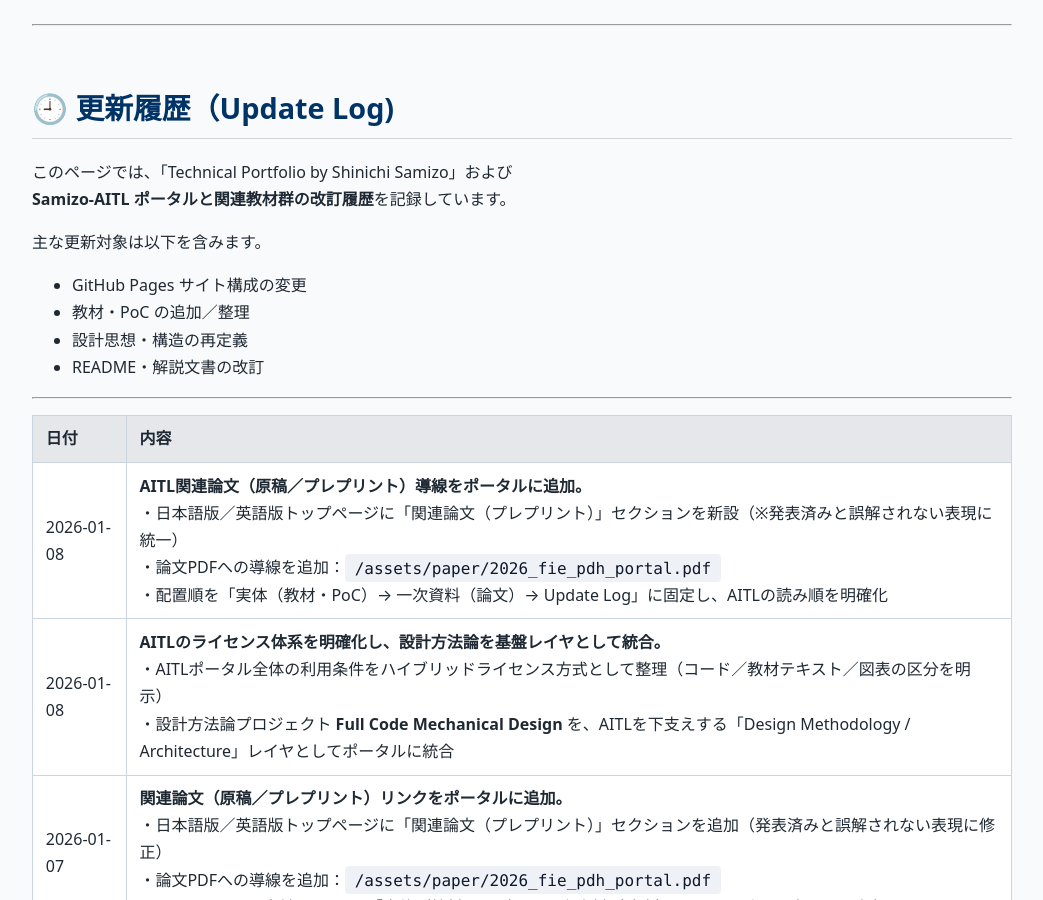
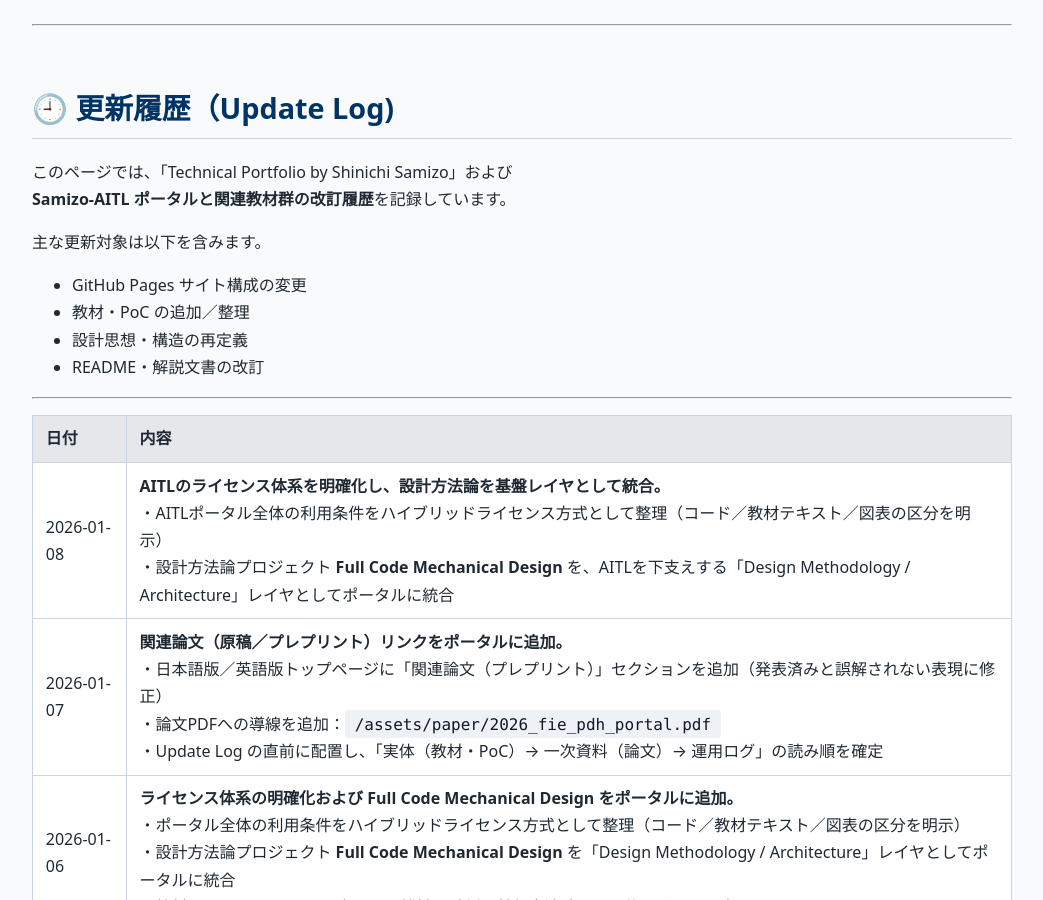
Before and after one commit to Samizo-AITL/Samizo-AITL.github.io, a Jekyll site: the page built from about/update/index.md, in a window 1280 px wide and 900 px high. Shown: the whole window, without its empty margins (118-1161 px from the left). Built offline with Jekyll 4.4.1, drawn with Linux system fonts in a browser that asks for light colours.

Commit message:
Update index.md

```diff
--- a/about/update/index.md
+++ b/about/update/index.md
@@ -22,7 +22,6 @@
 
 | 日付       | 内容 |
 |------------|------|
-| 2026-01-08 | **AITL関連論文（原稿／プレプリント）導線をポータルに追加。**<br>・日本語版／英語版トップページに「関連論文（プレプリント）」セクションを新設（※発表済みと誤解されない表現に統一）<br>・論文PDFへの導線を追加：`/assets/paper/2026_fie_pdh_portal.pdf`<br>・配置順を「実体（教材・PoC）→ 一次資料（論文）→ Update Log」に固定し、AITLの読み順を明確化 |
 | 2026-01-08 | **AITLのライセンス体系を明確化し、設計方法論を基盤レイヤとして統合。**<br>・AITLポータル全体の利用条件をハイブリッドライセンス方式として整理（コード／教材テキスト／図表の区分を明示）<br>・設計方法論プロジェクト **Full Code Mechanical Design** を、AITLを下支えする「Design Methodology / Architecture」レイヤとしてポータルに統合 |
 | 2026-01-07 | **関連論文（原稿／プレプリント）リンクをポータルに追加。**<br>・日本語版／英語版トップページに「関連論文（プレプリント）」セクションを追加（発表済みと誤解されない表現に修正）<br>・論文PDFへの導線を追加：`/assets/paper/2026_fie_pdh_portal.pdf`<br>・Update Log の直前に配置し、「実体（教材・PoC）→ 一次資料（論文）→ 運用ログ」の読み順を確定 |
 | 2026-01-06 | **ライセンス体系の明確化および Full Code Mechanical Design をポータルに追加。**<br>・ポータル全体の利用条件をハイブリッドライセンス方式として整理（コード／教材テキスト／図表の区分を明示）<br>・設計方法論プロジェクト **Full Code Mechanical Design** を「Design Methodology / Architecture」レイヤとしてポータルに統合<br>・教材ではなく、AITL を下支えする機械設計側の基盤方法論として位置づけを固定 |
```
